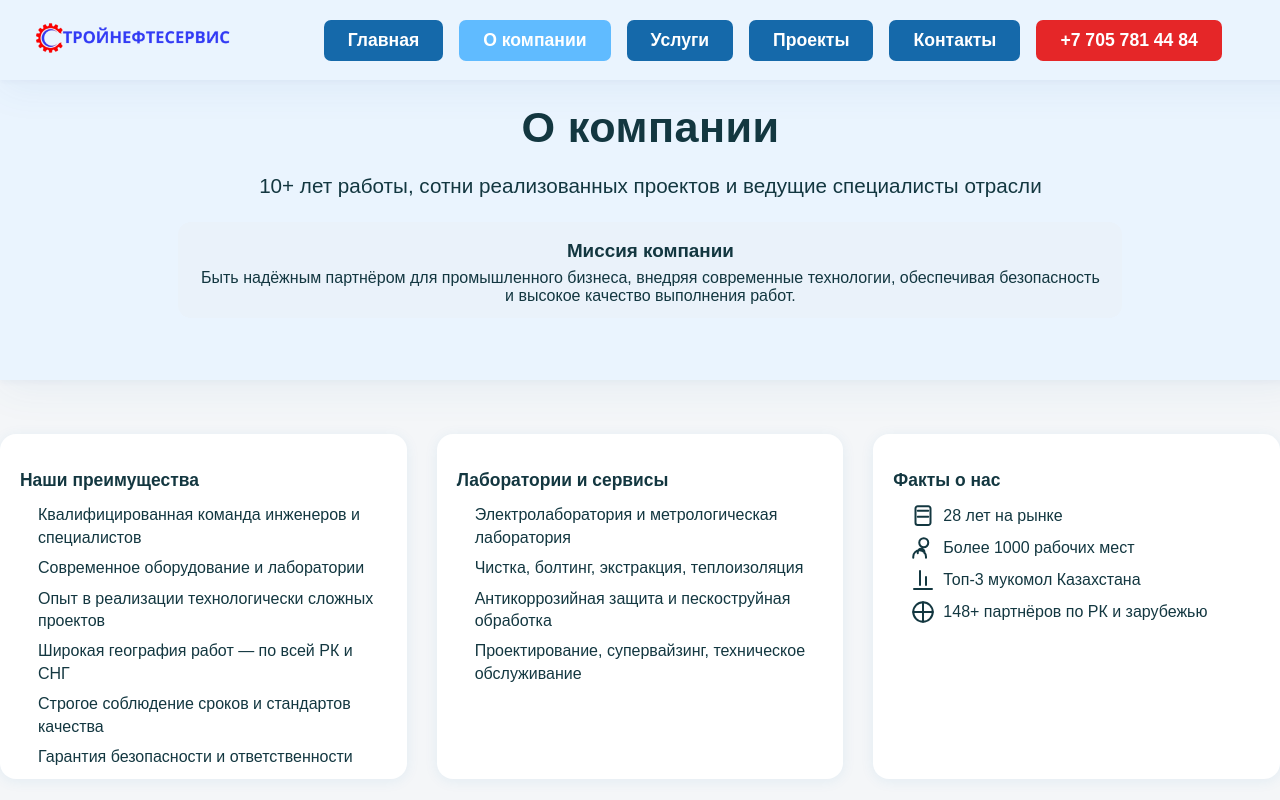
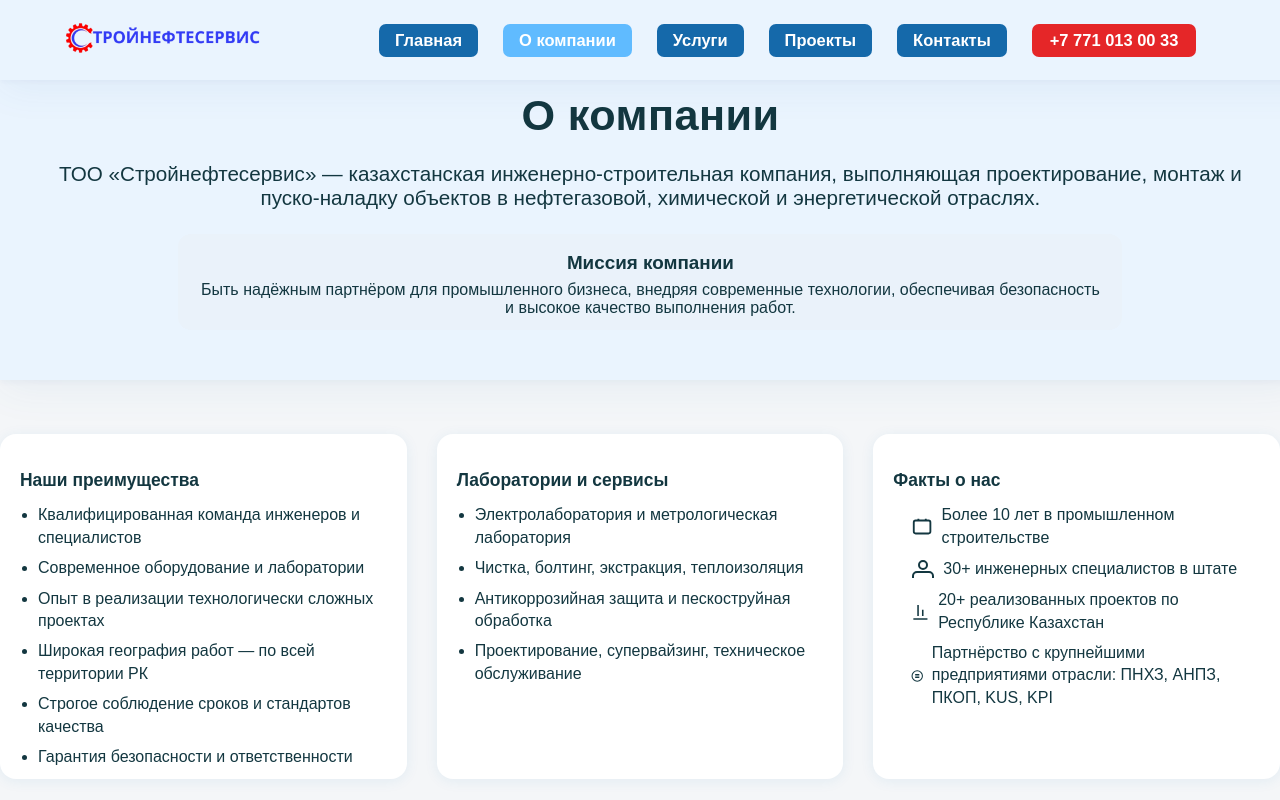
Before and after one commit to N0Pumpkin/sns, a plain HTML site: page chcProject/aboutUs.html in a window 1280 px wide. Shown: the top 800 px of the page. Drawn offline with Linux system fonts and the light colour scheme.

Commit message:
Add files via upload

```diff
--- a/chcProject/aboutUs.html
+++ b/chcProject/aboutUs.html
@@ -16,31 +16,30 @@
         <span></span><span></span><span></span>
     </button>
     <nav class="nav" id="mainNav">
-        <a href="index.html" class="nav-link">Главная</a>
+        <a href="/" class="nav-link">Главная</a>
         <a href="aboutUs.html" class="nav-link active">О компании</a>
         <a href="services.html" class="nav-link">Услуги</a>
         <a href="projects.html" class="nav-link">Проекты</a>
         <a href="contact.html" class="nav-link">Контакты</a>
-        <a href="tel:+77057814484" class="nav-link nav-link-contact">+7 705 781 44 84</a>
+        <a href="tel:+77710130033" class="nav-link nav-link-contact">+7 771 013 00 33</a>
     </nav>
     <nav class="mobile-nav" id="mobileNav">
         <button class="close-btn" id="closeBurger" aria-label="Закрыть меню">&times;</button>
-        <a href="index.html" class="nav-link">Главная</a>
+        <a href="/" class="nav-link">Главная</a>
         <a href="aboutUs.html" class="nav-link active">О компании</a>
         <a href="services.html" class="nav-link">Услуги</a>
         <a href="projects.html" class="nav-link">Проекты</a>
         <a href="contact.html" class="nav-link">Контакты</a>
-        <a href="tel:+77057814484" class="nav-link nav-link-contact">+7 705 781 44 84</a>
+        <a href="tel:+77710130033" class="nav-link nav-link-contact">+7 771 013 00 33</a>
     </nav>
     <div class="mobile-nav-bg" id="mobileNavBg"></div>
 </header>
 
 <main>
-    <!-- Шапка -->
     <section class="about-header">
         <h1>О компании</h1>
         <p class="about-subtitle">
-            10+ лет работы, сотни реализованных проектов и ведущие специалисты отрасли
+            ТОО «Стройнефтесервис» — казахстанская инженерно-строительная компания, выполняющая проектирование, монтаж и пуско-наладку объектов в нефтегазовой, химической и энергетической отраслях.
         </p>
         <div class="about-mission">
             <h2>Миссия компании</h2>
@@ -51,22 +50,21 @@
         </div>
     </section>
 
-    <!-- ТРИ КОЛОНКИ -->
     <section class="about-columns">
         <div class="about-col about-col-1">
             <h3>Наши преимущества</h3>
-            <ul>
+            <ul class="dotted-list">
                 <li>Квалифицированная команда инженеров и специалистов</li>
                 <li>Современное оборудование и лаборатории</li>
-                <li>Опыт в реализации технологически сложных проектов</li>
-                <li>Широкая география работ — по всей РК и СНГ</li>
+                <li>Опыт в реализации технологически сложных проектах</li>
+                <li>Широкая география работ — по всей территории РК</li>
                 <li>Строгое соблюдение сроков и стандартов качества</li>
                 <li>Гарантия безопасности и ответственности</li>
             </ul>
         </div>
         <div class="about-col about-col-2">
             <h3>Лаборатории и сервисы</h3>
-            <ul>
+            <ul class="dotted-list">
                 <li>Электролаборатория и метрологическая лаборатория</li>
                 <li>Чистка, болтинг, экстракция, теплоизоляция</li>
                 <li>Антикоррозийная защита и пескоструйная обработка</li>
@@ -77,47 +75,28 @@
             <h3>Факты о нас</h3>
             <ul>
                 <li>
-                    <svg xmlns="http://www.w3.org/2000/svg" fill="none" stroke="#133740" stroke-width="2"
-                         viewBox="0 0 24 24" class="list-icon">
-                        <path stroke-linecap="round" stroke-linejoin="round"
-                              d="M6.75 2.25h10.5a2.25 2.25 0 012.25 2.25v14.25a2.25 2.25 0 01-2.25 2.25H6.75a2.25 2.25 0 01-2.25-2.25V4.5a2.25 2.25 0 012.25-2.25z"/>
-                        <path stroke-linecap="round" stroke-linejoin="round" d="M6.75 6.75h10.5M6.75 12.75h10.5"/>
-                    </svg>
-                    28 лет на рынке
+                    <svg xmlns="http://www.w3.org/2000/svg" width="24" height="24" fill="none" stroke="#133740" stroke-width="2" viewBox="0 0 24 24" class="list-icon"><rect x="3" y="5" width="18" height="14" rx="2"/><path d="M16 3v2M8 3v2"/></svg>
+
+                    Более 10 лет в промышленном строительстве
                 </li>
                 <li>
-                    <svg xmlns="http://www.w3.org/2000/svg" fill="none" stroke="#133740" stroke-width="2"
-                         viewBox="0 0 24 24" class="list-icon">
-                        <path stroke-linecap="round" stroke-linejoin="round"
-                              d="M17.25 6.75a4.5 4.5 0 11-9 0 4.5 4.5 0 019 0z"/>
-                        <path stroke-linecap="round" stroke-linejoin="round"
-                              d="M2.25 21.75v-1.125a6.375 6.375 0 0112.75 0V21.75M6.75 17.25v-1.125a3.375 3.375 0 016.75 0V17.25"/>
-                    </svg>
-                    Более 1000 рабочих мест
+                    <svg xmlns="http://www.w3.org/2000/svg" width="24" height="24" fill="none" stroke="#133740" stroke-width="2" viewBox="0 0 24 24" class="list-icon"><circle cx="12" cy="8" r="4"/><path d="M2 21v-2a4 4 0 014-4h12a4 4 0 014 4v2"/></svg>
+
+                    30+ инженерных специалистов в штате
                 </li>
                 <li>
-                    <svg xmlns="http://www.w3.org/2000/svg" fill="none" stroke="#133740" stroke-width="2"
-                         viewBox="0 0 24 24" class="list-icon">
-                        <path stroke-linecap="round" stroke-linejoin="round"
-                              d="M3 21h18M9 17v-4m6 4v-8m-6 8V3"/>
-                    </svg>
-                    Топ-3 мукомол Казахстана
+                    <svg xmlns="http://www.w3.org/2000/svg" width="24" height="24" fill="none" stroke="#133740" stroke-width="2" viewBox="0 0 24 24" class="list-icon"><path d="M3 21h18M9 17v-4m6 4v-8m-6 8V3"/></svg>
+
+                    20+ реализованных проектов по Республике Казахстан
                 </li>
                 <li>
-                    <svg xmlns="http://www.w3.org/2000/svg" fill="none" stroke="#133740" stroke-width="2"
-                         viewBox="0 0 24 24" class="list-icon">
-                        <path stroke-linecap="round" stroke-linejoin="round"
-                              d="M12 2.25c5.385 0 9.75 4.365 9.75 9.75s-4.365 9.75-9.75 9.75-9.75-4.365-9.75-9.75S6.615 2.25 12 2.25z"/>
-                        <path stroke-linecap="round" stroke-linejoin="round"
-                              d="M2.25 12h19.5M12 2.25v19.5"/>
-                    </svg>
-                    148+ партнёров по РК и зарубежью
+                    <svg xmlns="http://www.w3.org/2000/svg" width="24" height="24" fill="none" stroke="#133740" stroke-width="2" viewBox="0 0 24 24" class="list-icon"><circle cx="12" cy="12" r="10"/><path d="M8 15h8M8 12h8m-8-3h8"/></svg>
+                    Партнёрство с крупнейшими предприятиями отрасли: ПНХЗ, АНПЗ, ПКОП, KUS, KPI
                 </li>
             </ul>
         </div>
     </section>
 
-    <!-- ТРИ КАРТОЧКИ ПРЕИМУЩЕСТВ -->
     <section class="about-cards">
         <div class="highlight-card highlight-card-1">
             <span class="highlight-icon">
@@ -156,22 +135,15 @@
             </div>
         </div>
     </section>
-
-    <!-- ФОТОГРАФИИ -->
-    <section class="about-photos">
-        <img src="https://images.unsplash.com/photo-1506744038136-46273834b3fb?auto=format&fit=crop&w=400&q=80"
-             alt="Инженеры на заводе">
-        <img src="https://images.unsplash.com/photo-1464983953574-0892a716854b?auto=format&fit=crop&w=400&q=80"
-             alt="Промышленная площадка">
-    </section>
 </main>
 
 <footer class="footer">
     <div class="container footer-container">
-        ТОО «Стройнефтесервис» © 2025 | toostroynefteservis@gmail.com | +7-771-013-00-33
+        ТОО «Стройнефтесервис» © 2025 | sns@sns-epc.kz | +7-771-013-00-33
     </div>
 </footer>
 
 <script src="js/common.js"></script>
 </body>
 </html>
+<!-- Created By NOPumpkin aka Nurel Orazayev -->
--- a/chcProject/css/aboutUs.css
+++ b/chcProject/css/aboutUs.css
@@ -226,3 +226,18 @@
         padding-top: 78px !important; /* чуть меньше на совсем мелких */
     }
 }
+.dotted-list {
+    list-style-type: disc;
+    padding-left: 22px;   /* чтобы точки не упирались в текст */
+}
+
+.dotted-list li {
+    display: list-item !important;
+    align-items: start !important;  /* уберёт смещение */
+    gap: 0 !important;
+    font-size: 1em;
+    margin-bottom: 8px;
+    color: #133740;
+    font-weight: 500;
+    line-height: 1.4;
+}
--- a/chcProject/css/common.css
+++ b/chcProject/css/common.css
@@ -27,10 +27,11 @@ html, body {
 }
 .header__logo img {
     height: 44px;
+    margin-left: 30px;
 }
 .nav {
     display: flex;
-    gap: 16px;
+    gap: 25px;
     margin: 0 auto;
     justify-content: center;
 }
@@ -40,10 +41,10 @@ html, body {
     background: #1569aa;
     color: #fff;
     text-decoration: none;
-    padding: 10px 24px;
-    border-radius: 7px;           /* <-- малое округление! */
+    padding: 7px 16px;     /* было 10px 24px — сделай меньше */
+    border-radius: 7px;
     font-weight: 700;
-    font-size: 1.10rem;
+    font-size: 1.03rem;    /* было 1.10rem — чуть меньше */
     transition: background 0.17s, color 0.17s, transform 0.17s;
     border: none;
     outline: none;
@@ -66,6 +67,8 @@ html, body {
     border-radius: 7px !important;
     border: none;
     cursor: pointer;
+    padding: 7px 18px !important;
+    font-size: 1.03rem !important;
 }
 .nav-link-contact:hover, .nav-link-contact:focus {
     background: #a71919 !important;
```
Also changed, not shown: chcProject/contact.html (+7 -11 lines), chcProject/index.html (+10 -8 lines), chcProject/projects.html (+6 -6 lines), chcProject/services.html (+9 -10 lines).
